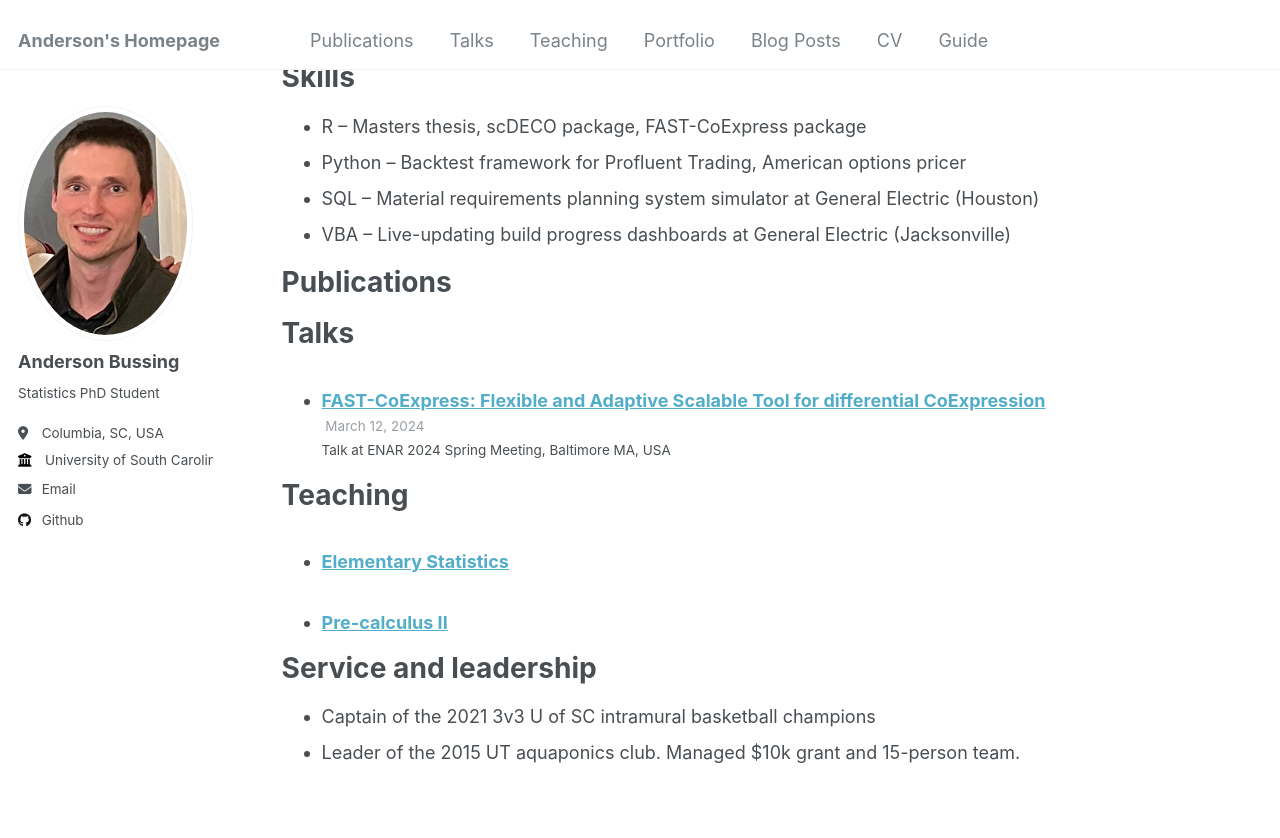
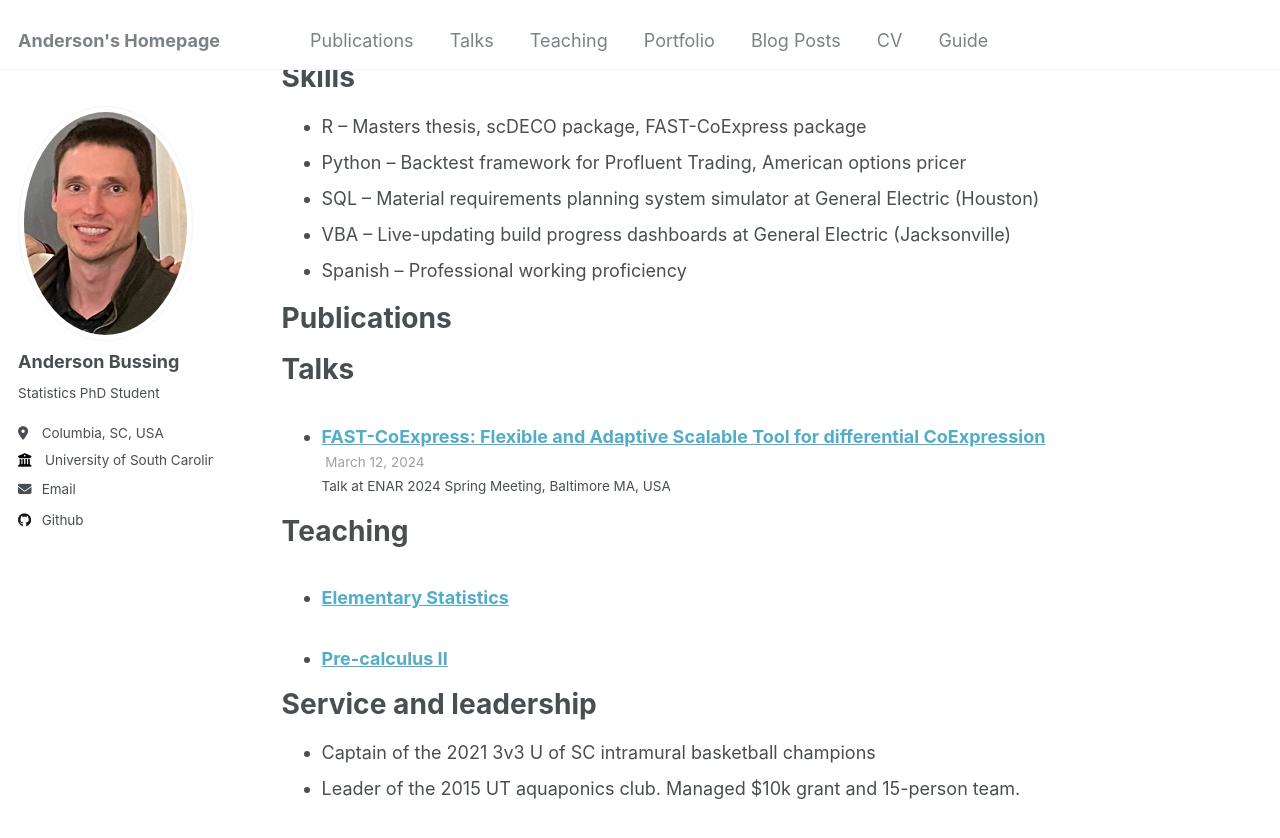
Before and after one commit to abussing/abussing.github.io, a Jekyll site: the page built from _pages/cv.md, in a window 1280 px wide and 900 px high, scrolled down 713 px. Shown: the top 838 px of the window. Built offline with Jekyll 4.4.1, drawn with Linux system fonts in a browser that asks for light colours.

Commit message:
Update cv.md

```diff
--- a/_pages/cv.md
+++ b/_pages/cv.md
@@ -37,6 +37,7 @@ Skills
 * Python -- Backtest framework for Profluent Trading, American options pricer
 * SQL -- Material requirements planning system simulator at General Electric (Houston)
 * VBA -- Live-updating build progress dashboards at General Electric (Jacksonville)
+* Spanish -- Professional working proficiency
 
 Publications
 ======
```
